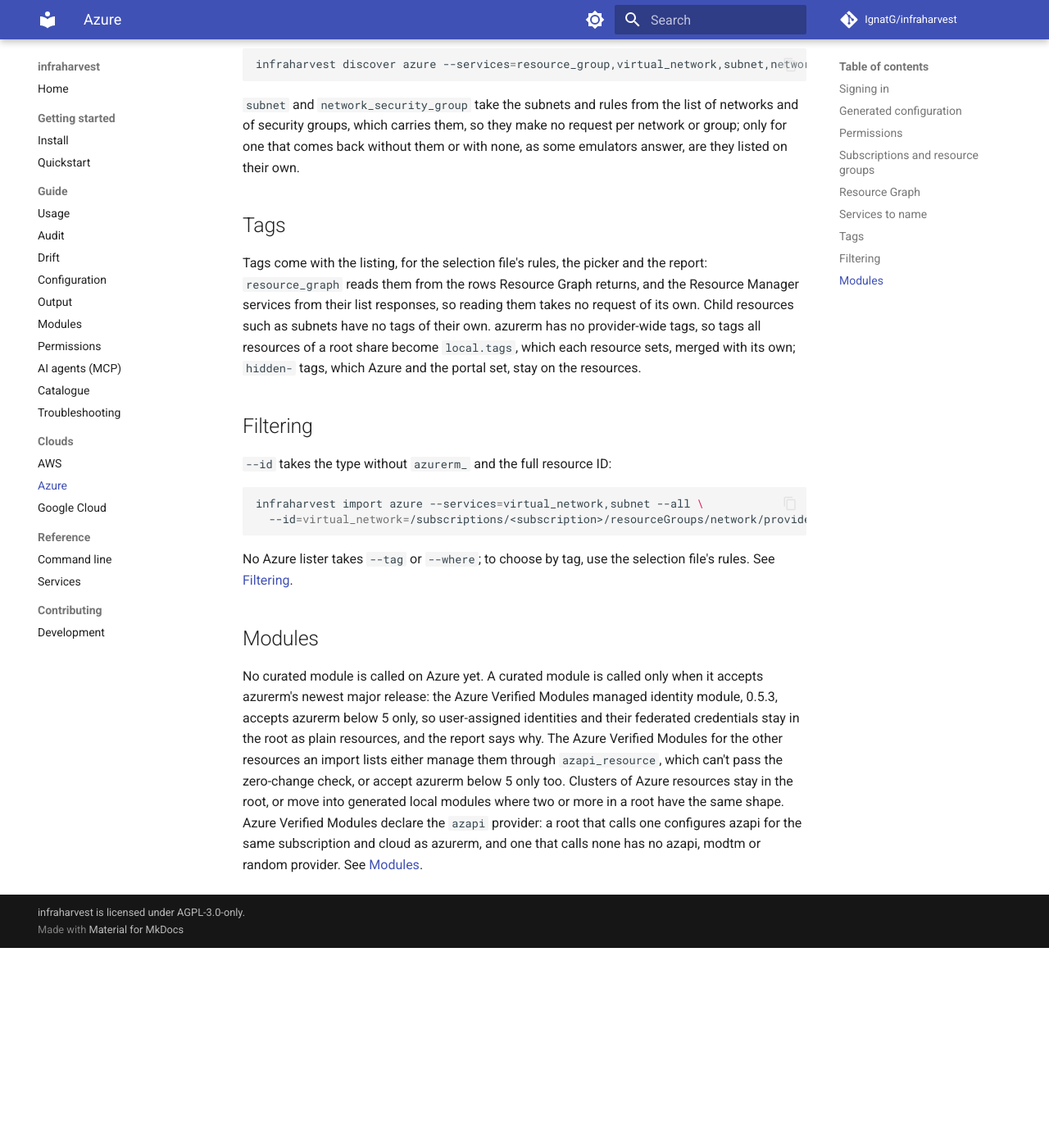
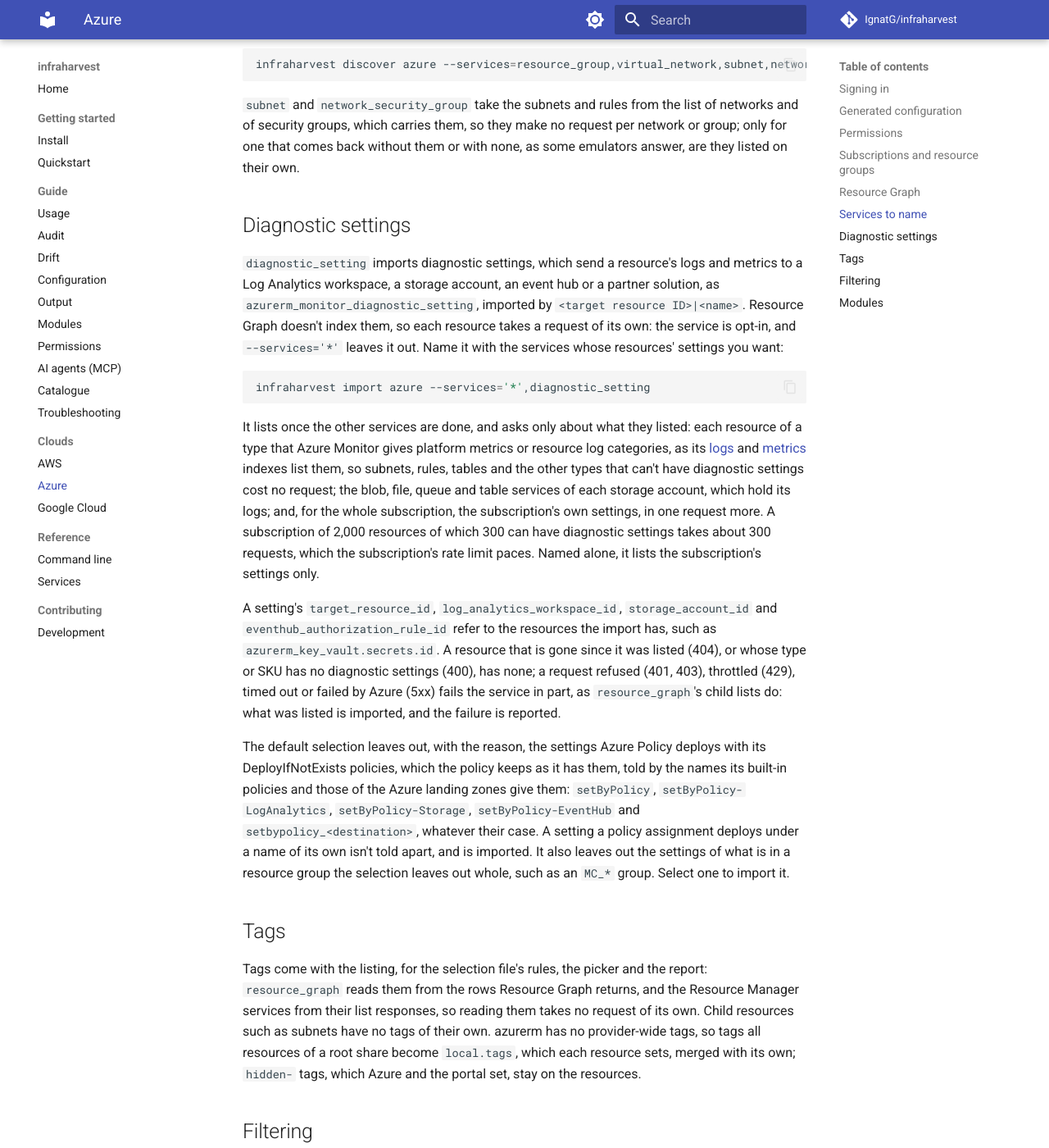
Before and after one commit to IgnatG/infraharvest, an MkDocs documentation site: the page built from docs/azure.md, in a window 1280 px wide and 1400 px high, scrolled down 5006 px. Shown: the whole window at 82% size. Built offline with MkDocs 1.6.1 and Material for MkDocs 9.7.7, drawn with Linux system fonts in a browser that asks for light colours; comment, search, counter and statistics services are not loaded; before the commit the page ends 6162 px from its top, so only the background shows below that.

Commit message:
docs(azure): document the diagnostic_setting service, its cost and permission

````diff
--- a/docs/azure.md
+++ b/docs/azure.md
@@ -76,6 +76,20 @@ infraharvest discover azure --services=resource_group,virtual_network,subnet,net
 
 `subnet` and `network_security_group` take the subnets and rules from the list of networks and of security groups, which carries them, so they make no request per network or group; only for one that comes back without them or with none, as some emulators answer, are they listed on their own.
 
+## Diagnostic settings
+
+`diagnostic_setting` imports diagnostic settings, which send a resource's logs and metrics to a Log Analytics workspace, a storage account, an event hub or a partner solution, as `azurerm_monitor_diagnostic_setting`, imported by `<target resource ID>|<name>`. Resource Graph doesn't index them, so each resource takes a request of its own: the service is opt-in, and `--services='*'` leaves it out. Name it with the services whose resources' settings you want:
+
+```sh
+infraharvest import azure --services='*',diagnostic_setting
+```
+
+It lists once the other services are done, and asks only about what they listed: each resource of a type that Azure Monitor gives platform metrics or resource log categories, as its [logs](https://learn.microsoft.com/azure/azure-monitor/reference/logs-index) and [metrics](https://learn.microsoft.com/azure/azure-monitor/reference/metrics-index) indexes list them, so subnets, rules, tables and the other types that can't have diagnostic settings cost no request; the blob, file, queue and table services of each storage account, which hold its logs; and, for the whole subscription, the subscription's own settings, in one request more. A subscription of 2,000 resources of which 300 can have diagnostic settings takes about 300 requests, which the subscription's rate limit paces. Named alone, it lists the subscription's settings only.
+
+A setting's `target_resource_id`, `log_analytics_workspace_id`, `storage_account_id` and `eventhub_authorization_rule_id` refer to the resources the import has, such as `azurerm_key_vault.secrets.id`. A resource that is gone since it was listed (404), or whose type or SKU has no diagnostic settings (400), has none; a request refused (401, 403), throttled (429), timed out or failed by Azure (5xx) fails the service in part, as `resource_graph`'s child lists do: what was listed is imported, and the failure is reported.
+
+The default selection leaves out, with the reason, the settings Azure Policy deploys with its DeployIfNotExists policies, which the policy keeps as it has them, told by the names its built-in policies and those of the Azure landing zones give them: `setByPolicy`, `setByPolicy-LogAnalytics`, `setByPolicy-Storage`, `setByPolicy-EventHub` and `setbypolicy_<destination>`, whatever their case. A setting a policy assignment deploys under a name of its own isn't told apart, and is imported. It also leaves out the settings of what is in a resource group the selection leaves out whole, such as an `MC_*` group. Select one to import it.
+
 ## Tags
 
 Tags come with the listing, for the selection file's rules, the picker and the report: `resource_graph` reads them from the rows Resource Graph returns, and the Resource Manager services from their list responses, so reading them takes no request of its own. Child resources such as subnets have no tags of their own. azurerm has no provider-wide tags, so tags all resources of a root share become `local.tags`, which each resource sets, merged with its own; `hidden-` tags, which Azure and the portal set, stay on the resources.
````
Also changed, not shown: docs/permissions.md (+1 -1 lines), docs/usage.md (+1 -1 lines).
